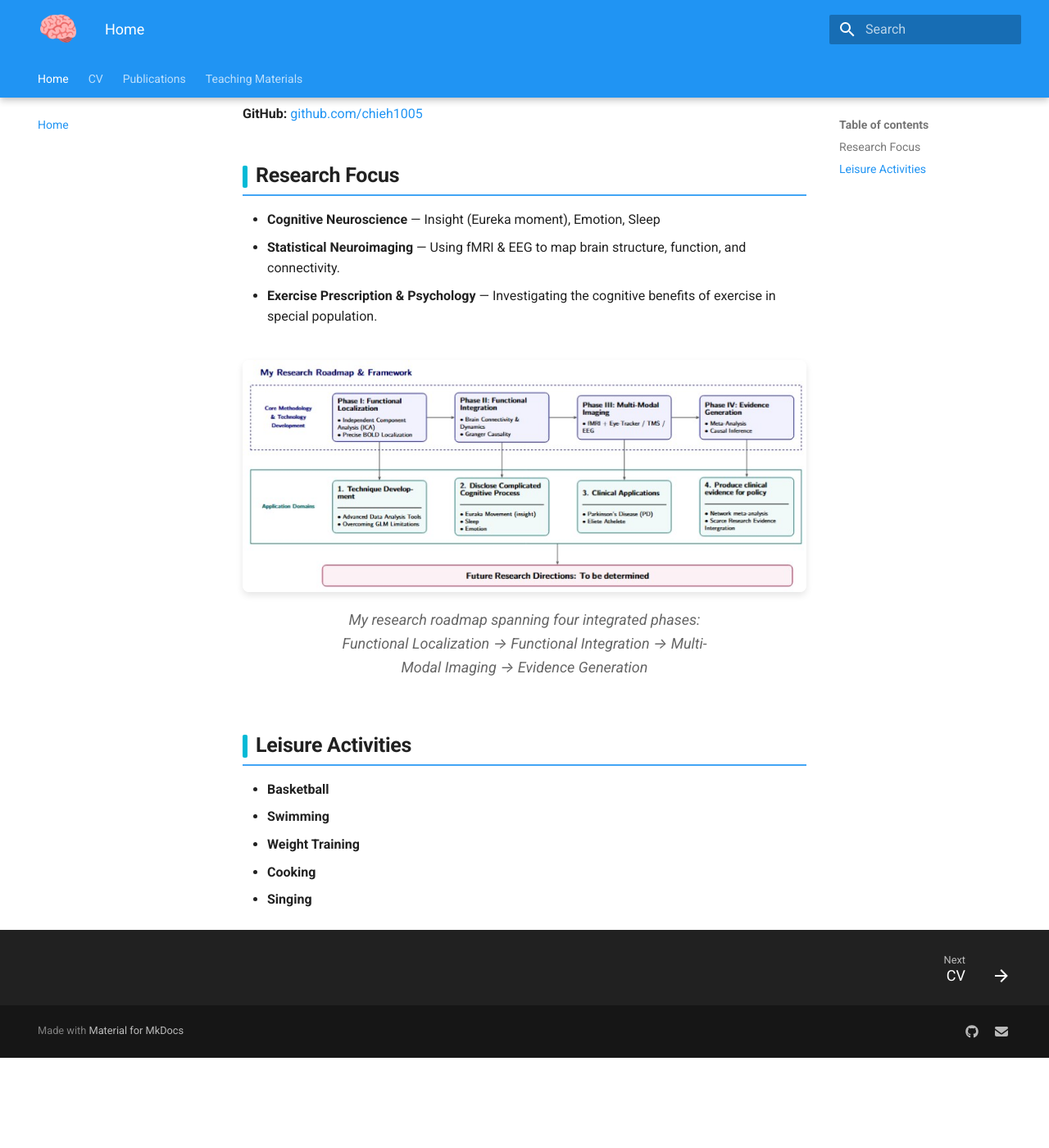
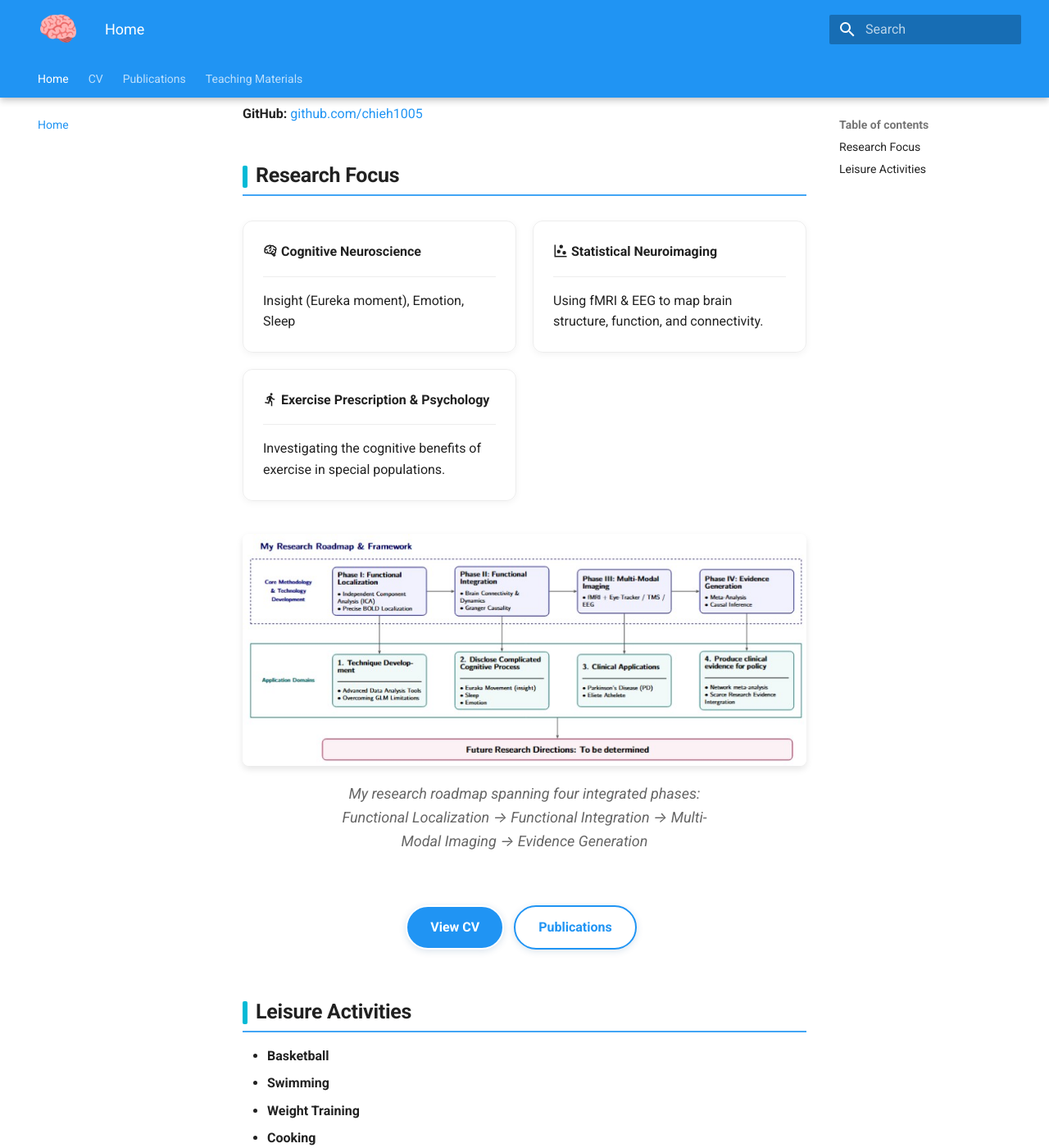
Before and after one commit to chieh1005/chieh1005.github.io, an MkDocs documentation site: the page built from docs/index.md, in a window 1280 px wide and 1400 px high, scrolled down 465 px. Shown: the whole window at 82% size. Built offline with MkDocs 1.6.1 and Material for MkDocs 9.7.7, drawn with Linux system fonts in a browser that asks for light colours; before the commit the page ends 1755 px from its top, so only the background shows below that.

Commit message:
feat(home): add grid cards and CTA buttons so site effects are visible
Turn the Research Focus list on the home page into grid cards and add
View CV / Publications buttons. Retarget the card and button effect
selectors to Material's grid card markup (grid.cards > ul > li).

Co-Authored-By: Claude Haiku 5.5 <noreply@anthropic.com>

```diff
--- a/docs/index.md
+++ b/docs/index.md
@@ -12,9 +12,27 @@ I'm a graduate student in Brain Science at National Yang Ming Chiao Tung Univers
 
 ## Research Focus
 
-- **Cognitive Neuroscience** — Insight (Eureka moment), Emotion, Sleep
-- **Statistical Neuroimaging** — Using fMRI & EEG to map brain structure, function, and connectivity.
-- **Exercise Prescription & Psychology** —  Investigating the cognitive benefits of exercise in special population.
+<div class="grid cards" markdown>
+
+- :material-brain: **Cognitive Neuroscience**
+
+    ---
+
+    Insight (Eureka moment), Emotion, Sleep
+
+- :material-chart-scatter-plot: **Statistical Neuroimaging**
+
+    ---
+
+    Using fMRI & EEG to map brain structure, function, and connectivity.
+
+- :material-run: **Exercise Prescription & Psychology**
+
+    ---
+
+    Investigating the cognitive benefits of exercise in special populations.
+
+</div>
 
 <figure style="text-align: center; margin: 2rem auto; max-width: 100%;">
   <img src="assets/images/research_road_final.jpg"
@@ -25,6 +43,11 @@ I'm a graduate student in Brain Science at National Yang Ming Chiao Tung Univers
   </figcaption>
 </figure>
 
+<p style="text-align: center; margin: 1.5rem 0;">
+  <a href="cv.md" class="md-button">View CV</a>
+  <a href="publications.md" class="md-button md-button--secondary">Publications</a>
+</p>
+
 ## Leisure Activities
 
 - **Basketball**
--- a/docs/javascripts/spotlight.js
+++ b/docs/javascripts/spotlight.js
@@ -2,7 +2,7 @@
 // Delegated on document so it keeps working after MkDocs instant navigation.
 document.addEventListener("pointermove", function (e) {
   if (!e.target.closest || !window.matchMedia("(hover: hover)").matches) return;
-  var card = e.target.closest(".md-typeset .grid.cards > *");
+  var card = e.target.closest(".md-typeset .grid.cards > ul > li");
   if (!card) return;
   var r = card.getBoundingClientRect();
   card.style.setProperty("--mx", e.clientX - r.left + "px");
--- a/docs/stylesheets/extra.css
+++ b/docs/stylesheets/extra.css
@@ -144,13 +144,13 @@
   gap: 1rem;
   margin: 1.5rem 0;
 }
-.md-typeset .grid.cards > * {
+.md-typeset .grid.cards > ul > li {
   border: 1px solid var(--md-default-fg-color--lightest);
   border-radius: 12px;
   padding: 1.2rem;
   transition: transform 0.3s ease, box-shadow 0.3s ease, border-color 0.3s ease;
 }
-.md-typeset .grid.cards > *:hover {
+.md-typeset .grid.cards > ul > li:hover {
   transform: translateY(-4px);
   border-color: var(--md-accent-fg-color);
   box-shadow: 0 12px 28px rgba(0,0,0,0.1);
@@ -205,14 +205,14 @@
 }
 
 /* ===== 卡片質感設計增強 ===== */
-.md-typeset .grid.cards > * {
+.md-typeset .grid.cards > ul > li {
   border: 1px solid var(--md-default-fg-color--lightest);
   border-radius: 12px;
   padding: 1.2rem;
   transition: transform 0.3s ease, box-shadow 0.3s ease, border-color 0.3s ease;
   box-shadow: 0 2px 8px rgba(0,0,0,0.05);
 }
-.md-typeset .grid.cards > *:hover {
+.md-typeset .grid.cards > ul > li:hover {
   transform: translateY(-4px);
   border-color: var(--md-accent-fg-color);
   box-shadow: 0 12px 28px rgba(0,0,0,0.12);
@@ -230,12 +230,12 @@
 }
 
 /* ===== 特效：卡片游標聚光燈 / 按鈕光掃 / Hero 流光 ===== */
-.md-typeset .grid.cards > * {
+.md-typeset .grid.cards > ul > li {
   position: relative;
   overflow: hidden;
   isolation: isolate;
 }
-.md-typeset .grid.cards > *::before {
+.md-typeset .grid.cards > ul > li::before {
   content: "";
   position: absolute;
   inset: 0;
@@ -246,7 +246,7 @@
   transition: opacity 0.4s ease;
   background: radial-gradient(260px circle at var(--mx, 50%) var(--my, 50%), rgba(0, 164, 239, 0.18), transparent 70%);
 }
-.md-typeset .grid.cards > *:hover::before {
+.md-typeset .grid.cards > ul > li:hover::before {
   opacity: 1;
 }
 
@@ -285,7 +285,7 @@
 }
 
 @media (prefers-reduced-motion: reduce) {
-  .md-typeset .grid.cards > *::before { display: none; }
+  .md-typeset .grid.cards > ul > li::before { display: none; }
   .md-typeset a.md-button:hover::after,
   .cta-button:hover::after,
   .md-content__inner > h1:first-child { animation: none; }
```
